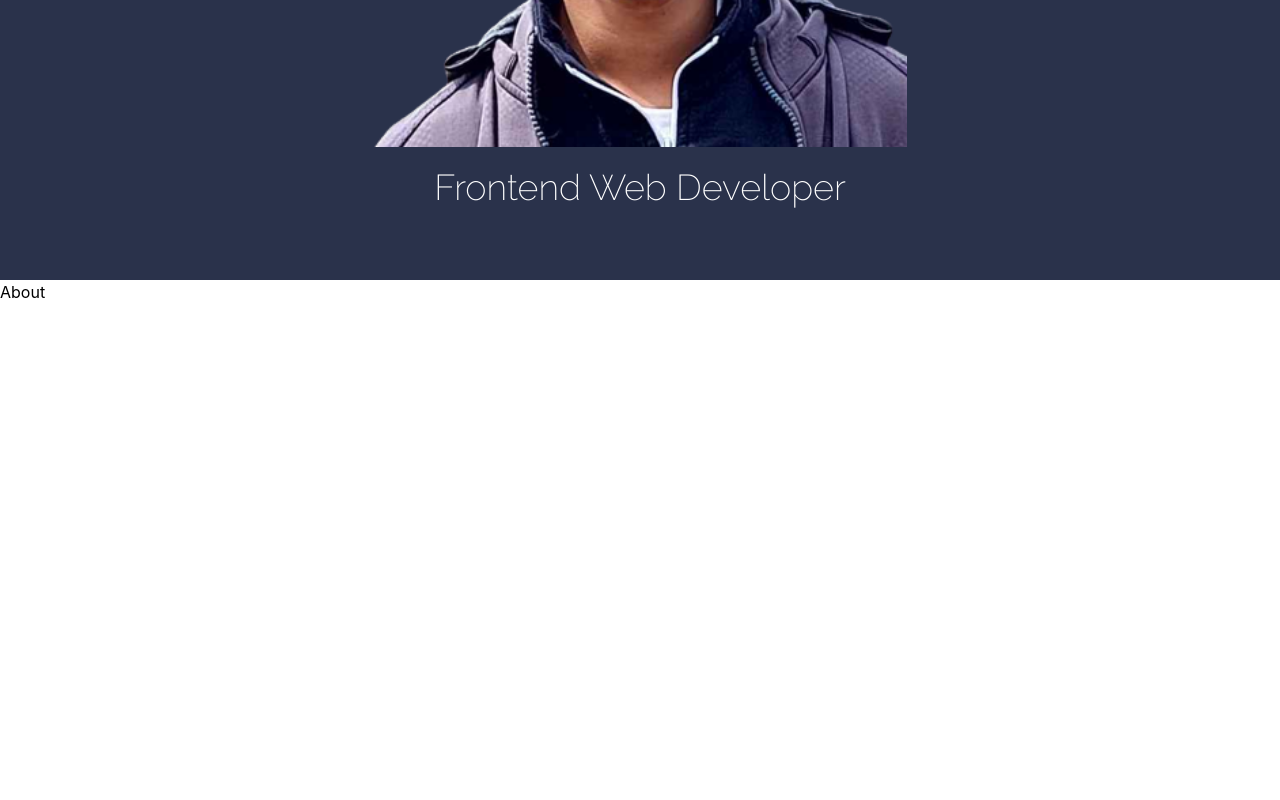
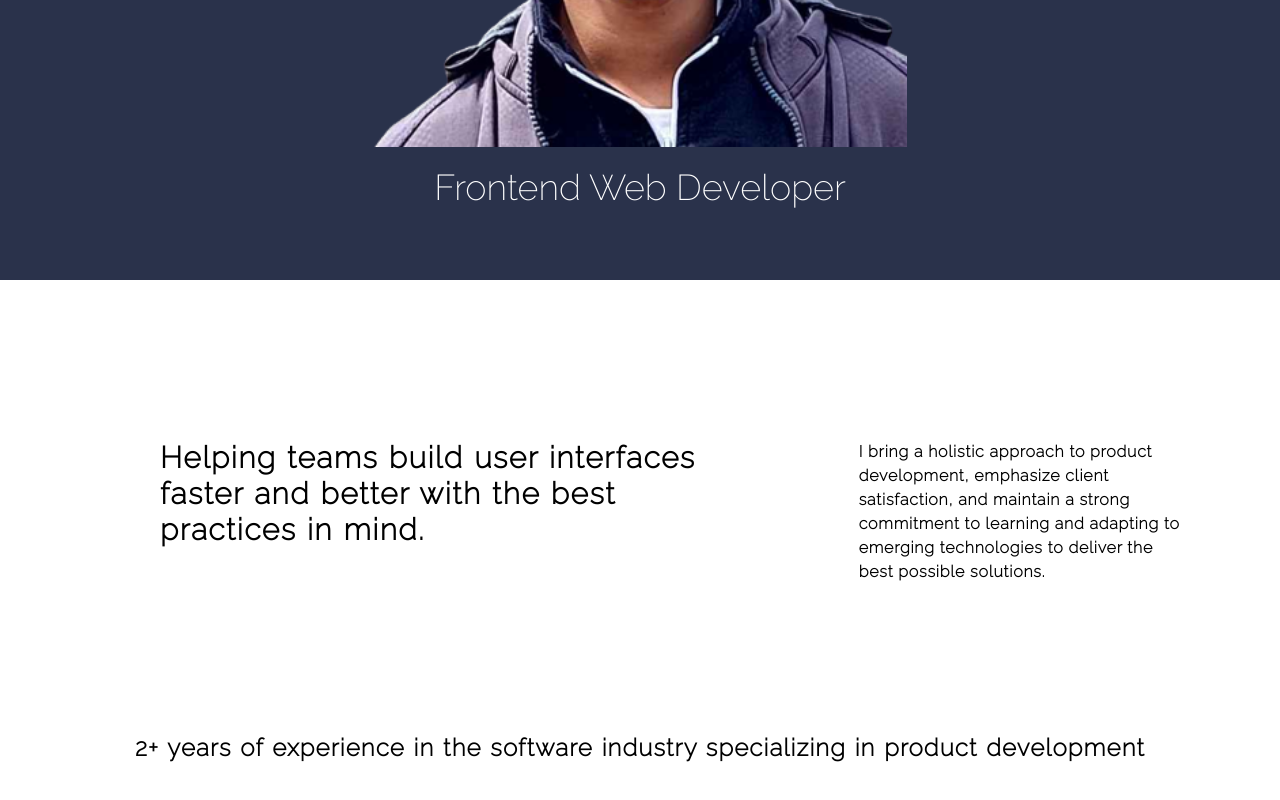
Before and after one commit to karthikmanthitta/portfolioV2, a React (Create React App) app: page / in a window 1280 px wide. Shown: the part 520-1320 px from the top of the page. Built offline with nearby package versions, Linux system fonts and the light colour scheme.

Commit message:
built about section

```diff
--- a/src/pages/About.js
+++ b/src/pages/About.js
@@ -1,10 +1,48 @@
 import { Box } from "@mui/material";
-import { colors } from "../utils/theme";
+import { motion } from "framer-motion";
 
 const About = () => {
   return (
     <Box height="100vh" bgcolor={"#fff"}>
-      About
+      <div className="flex w-full h-full p-1 md:p-8 flex-col justify-center md:justify-start gap-10">
+        <div className="flex flex-col md:flex-row">
+          <div className="md:w-2/3 p-4 md:p-32">
+            <motion.p
+              initial={{ y: 100, opacity: 0 }}
+              whileInView={{ y: 0, opacity: 1 }}
+              transition={{ ease: "linear", duration: 0.4 }}
+              className="text-xl md:text-3xl font-['Raleway'] font-semibold tracking-wider [word-spacing:0.1vw]"
+            >
+              Helping teams build user interfaces faster and better with the
+              best practices in mind.
+            </motion.p>
+          </div>
+          <div className="md:w-1/3 p-4 md:pt-32 md:pr-16">
+            <motion.p
+              initial={{ y: 100, opacity: 0 }}
+              whileInView={{ y: 0, opacity: 1 }}
+              transition={{ ease: "linear", duration: 0.4 }}
+              className="md:text-md font-['Raleway'] font-semibold tracking-wider"
+            >
+              I bring a holistic approach to product development, emphasize
+              client satisfaction, and maintain a strong commitment to learning
+              and adapting to emerging technologies to deliver the best possible
+              solutions.
+            </motion.p>
+          </div>
+        </div>
+        <div className="p-4 w-full flex justify-center">
+          <motion.p
+            initial={{ x: -300, opacity: 0 }}
+            whileInView={{ x: 0, opacity: 1 }}
+            transition={{ ease: "linear", duration: 0.4 }}
+            className="text-lg md:text-2xl font-['Raleway'] font-semibold tracking-wider [word-spacing:0.1vw]"
+          >
+            2+ years of experience in the software industry specializing in
+            product development
+          </motion.p>
+        </div>
+      </div>
     </Box>
   );
 };
--- a/src/utils/theme.js
+++ /dev/null
@@ -1,11 +0,0 @@
-export const fonts = {
-  light: "Raleway",
-  bold: "RalewayBold",
-  extraBold: "RalewayExtraBold",
-};
-
-export const colors = {
-  theme: "#343a40",
-  light: "#e9ecef",
-  dark: "#212529",
-};
```
